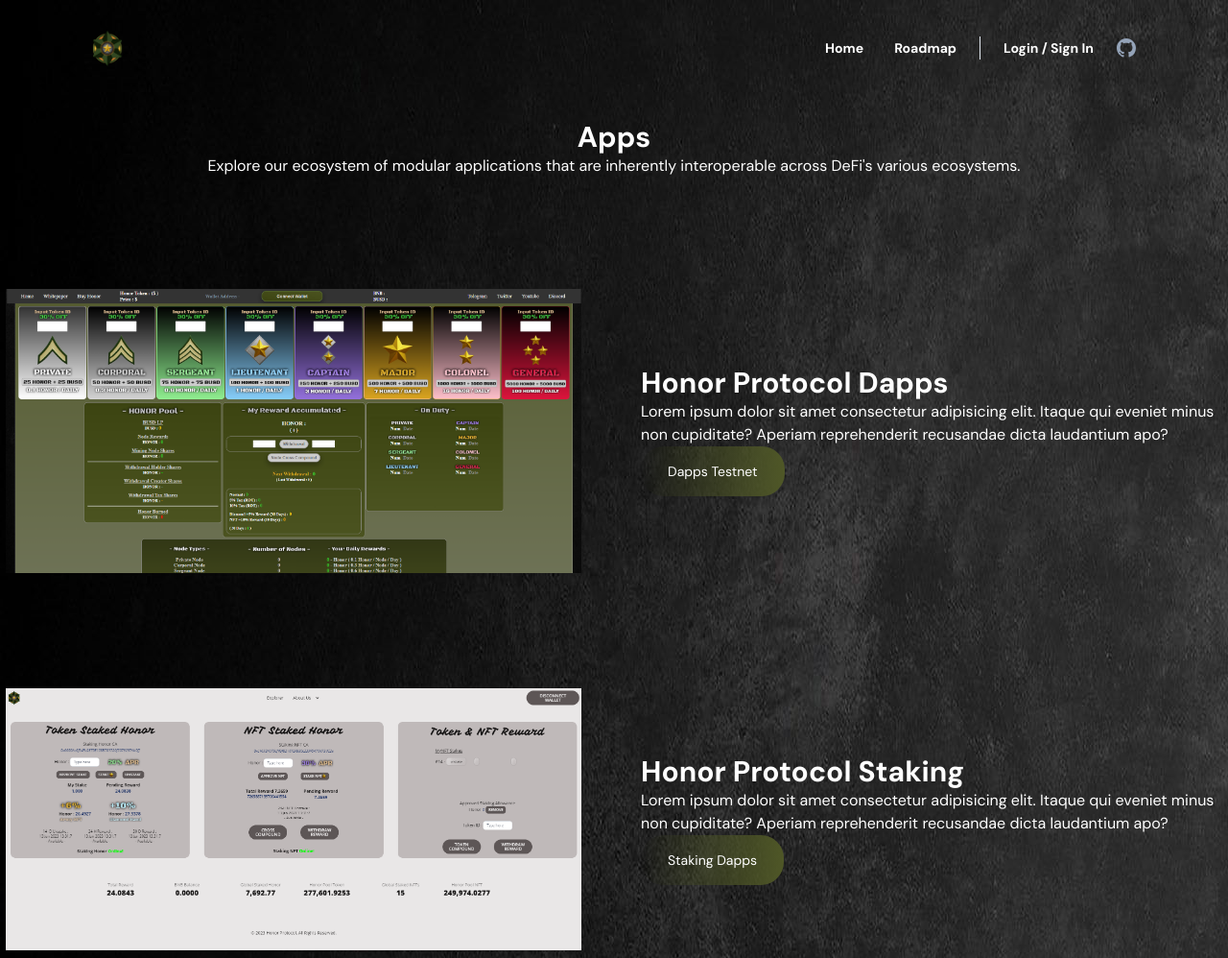
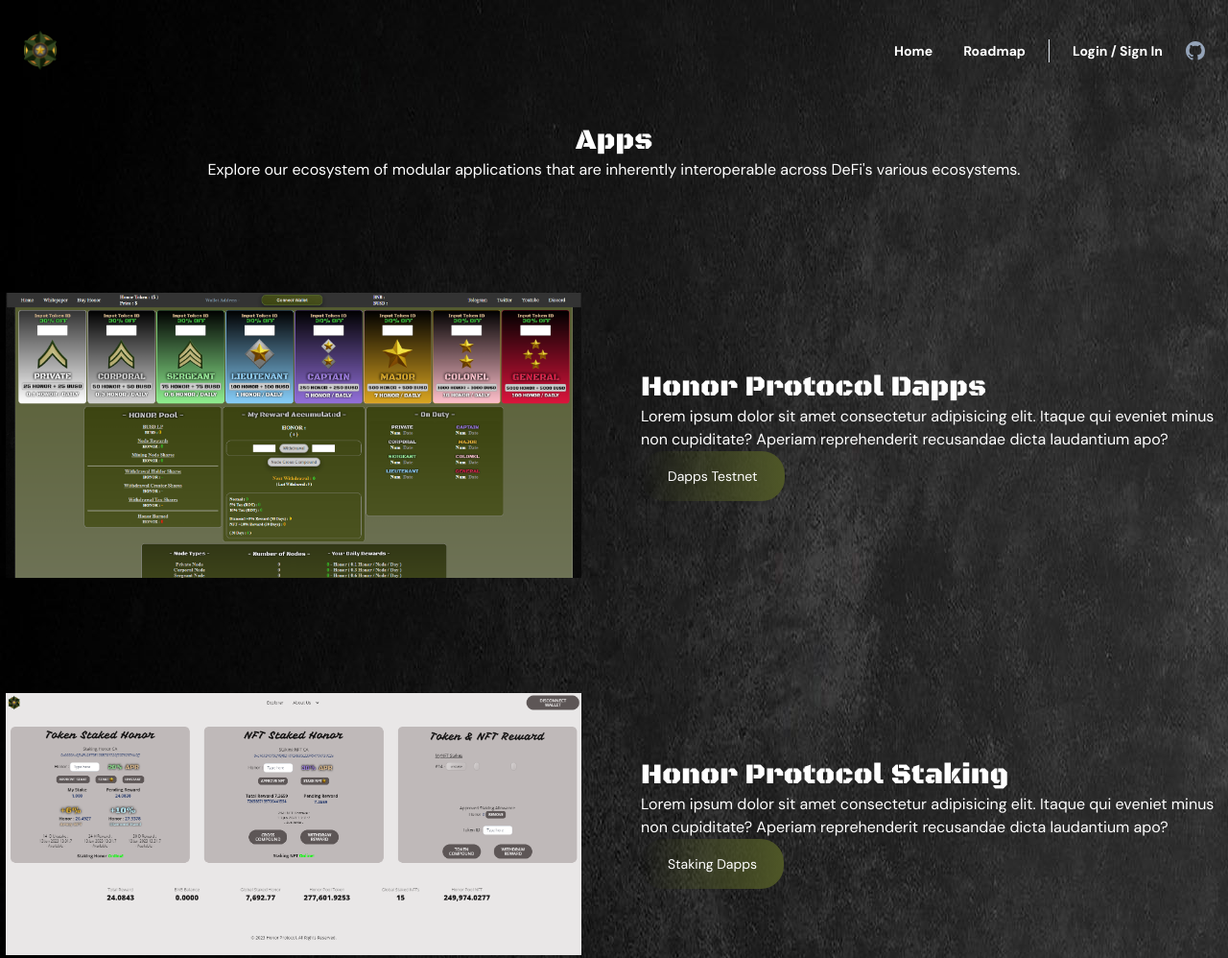
Before and after one commit to mohdxnizamv/landing-page-honor-protocol, a website: page src/dapps.html in a window 1280 px wide. Shown: the top 998 px of the page at 96% size. Drawn offline with nearby package versions, Linux system fonts and the light colour scheme.

Commit message:
first commit

```diff
--- a/app/css/input.css
+++ b/app/css/input.css
@@ -1,26 +1,8 @@
-/* Nunito */
-@import url("https://fonts.googleapis.com/css2?family=Nunito:ital,wght@0,200;0,300;0,400;0,500;0,600;0,700;0,800;0,900;0,1000;1,200;1,300;1,400;1,500;1,600;1,700;1,800;1,900;1,1000&display=swap");
-
-/* Josefin Sans */
-@import url("https://fonts.googleapis.com/css2?family=Josefin+Sans:ital,wght@0,100;0,200;0,300;0,400;0,500;0,600;0,700;1,100;1,200;1,300;1,400;1,500;1,600;1,700&display=swap");
-
-/* Alata Sans */
-@import url("https://fonts.googleapis.com/css2?family=Alata&display=swap");
-
-/* Open Sans */
-@import url("https://fonts.googleapis.com/css2?family=Open+Sans:ital,wght@0,300;0,400;0,500;0,600;0,700;0,800;1,300;1,400;1,500;1,600;1,700;1,800&display=swap");
-
-/* Poppins Sans */
-@import url("https://fonts.googleapis.com/css2?family=Poppins:ital,wght@0,200;0,300;0,400;0,500;0,600;0,700;0,800;0,900;1,100;1,200;1,300;1,400;1,500;1,600;1,700;1,800;1,900&display=swap");
-
-/* Golos Text Fonts */
-@import url("https://fonts.googleapis.com/css2?family=Golos+Text:wght@400;500;600;700;800;900&display=swap");
-
 /* DM Sans Fonts */
 @import url("https://fonts.googleapis.com/css2?family=DM+Sans:ital,wght@0,400;0,500;0,700;1,400;1,500;1,700&display=swap");
 
-/* Jost Fonts */
-@import url("https://fonts.googleapis.com/css2?family=Jost:ital,wght@0,100;0,200;0,300;0,400;0,500;0,600;0,700;0,800;0,900;1,100;1,200;1,300;1,400;1,500;1,600;1,700;1,800;1,900&display=swap");
+/* Black Ops One */
+@import url("https://fonts.googleapis.com/css2?family=Black+Ops+One&display=swap");
 
 @tailwind base;
 @tailwind components;
@@ -41,8 +23,8 @@
   h4,
   h5,
   h6 {
-    font-family: "DM Sans", sans-serif;
-    @apply font-bold sm:text-xl md:text-2xl lg:text-3xl xl:text-4xl;
+    font-family: "Black Ops One";
+    @apply sm:text-xl md:text-2xl lg:text-3xl xl:text-4xl;
   }
 }
 
--- a/src/dapps.html
+++ b/src/dapps.html
@@ -15,7 +15,7 @@
   <body class="images-honor">
     <!-- Navbar  -->
     <header class="relative">
-      <div class="px-24 sm:px-6 md:px-24">
+      <div class="px-24 sm:px-6 md:px-6 lg:px-6 xl:px-6">
         <div
           class="relative flex items-center justify-between pt-6 text-sm font-semibold leading-6 lg:pt-8"
         >
@@ -23,7 +23,7 @@
           <img
             src="/app/image/main-logo.png"
             alt="#"
-            class="w-8 rounded-full sm:mr-20 sm:w-8 xl:w-8"
+            class="w-9 rounded-full sm:mr-20 sm:w-9 xl:w-9"
           />
           <!-- navbar here -->
           <div class="flex items-center">
```
Also changed, not shown: index.html (+8 -7 lines), app/css/style.css.
